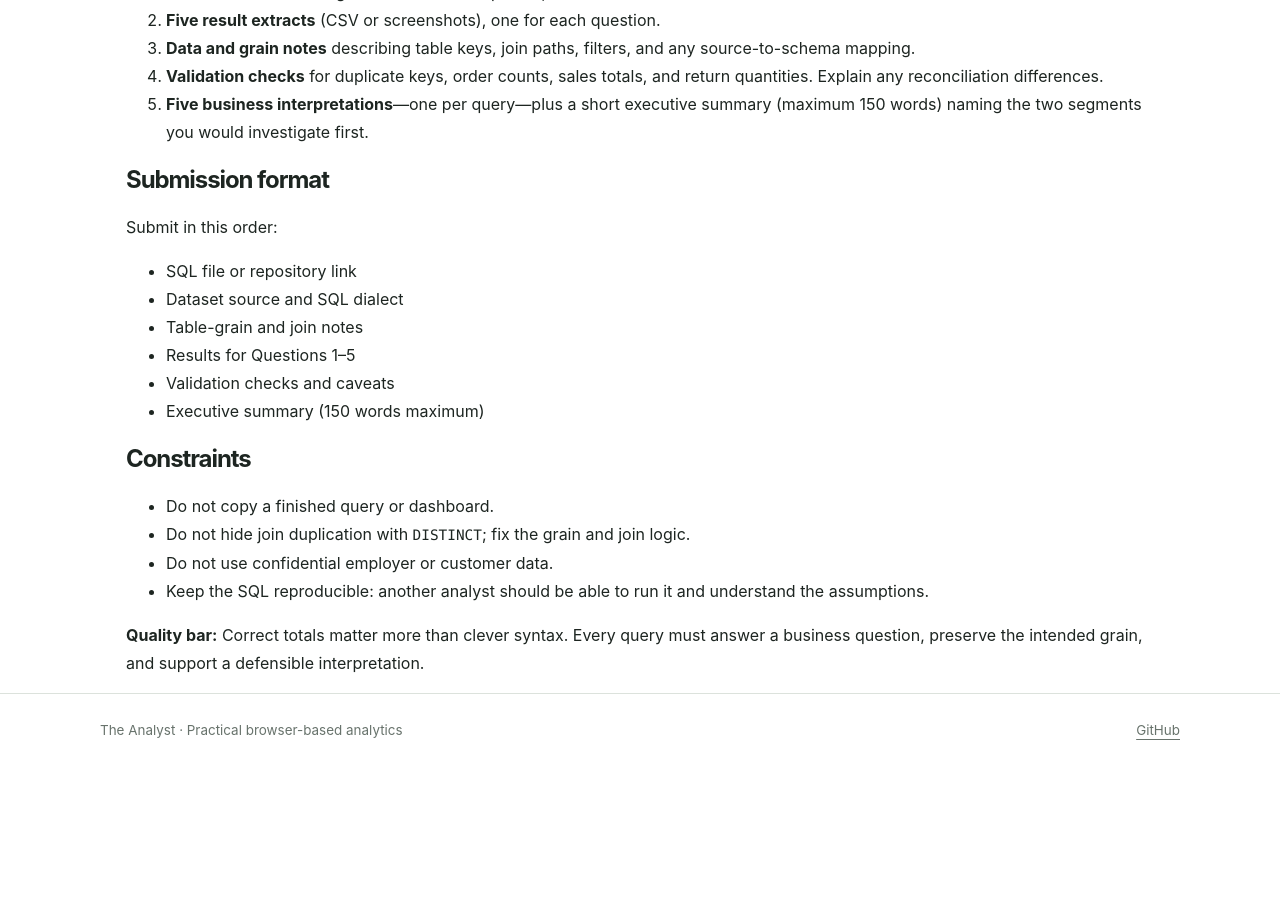
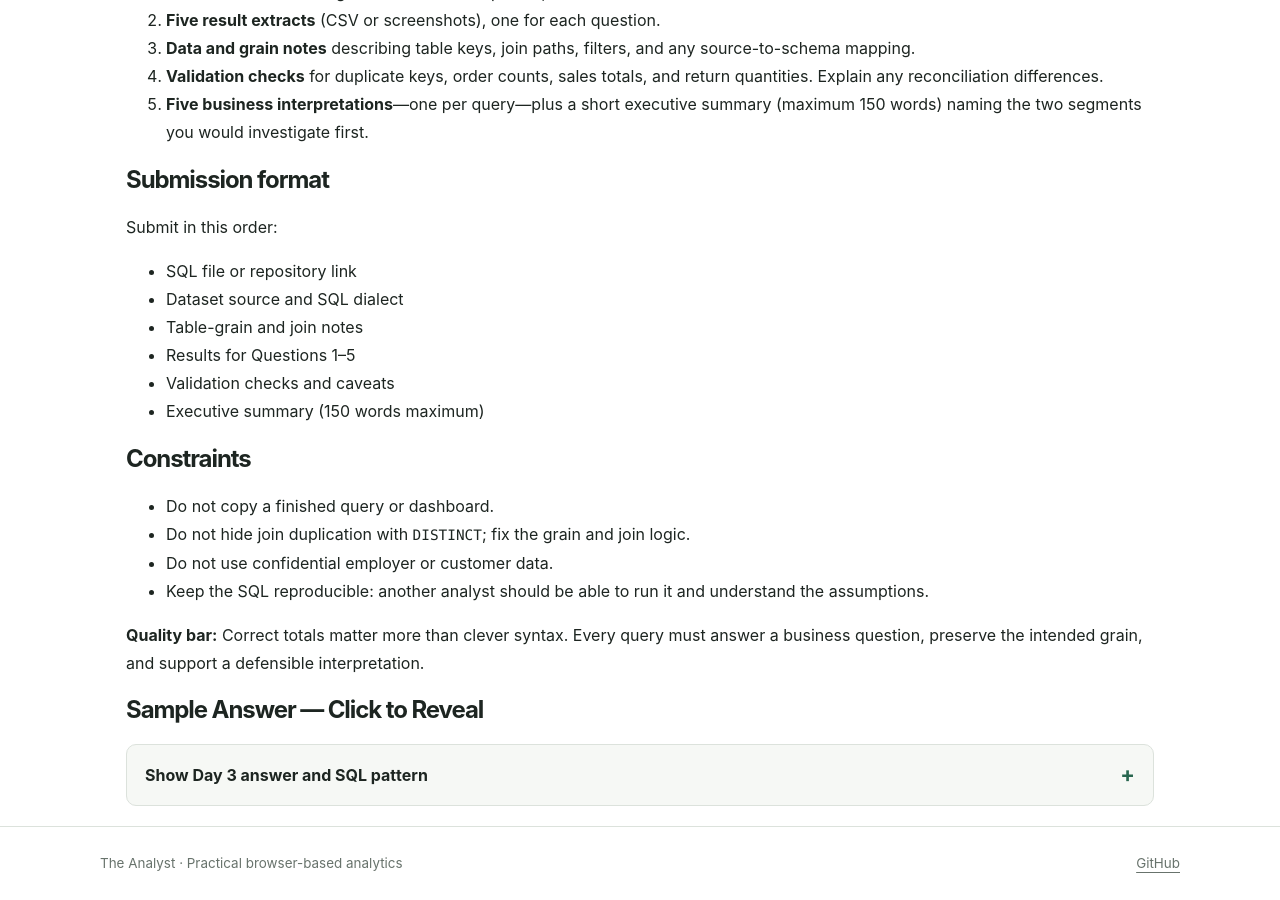
Before and after one commit to theanalystin/theanalyst.github.io, a Jekyll site: the page built from challenges/daily/day-03.md, in a window 1280 px wide and 900 px high, scrolled down 2707 px. Built offline with Jekyll 4.4.1, drawn with Linux system fonts in a browser that asks for light colours; before the commit the page ends 3474 px from its top, so only the background shows below that; part of the change alters nothing that is shown.

Commit message:
Add click-to-reveal SQL solution to Day 3

````diff
--- a/challenges/daily/day-03.md
+++ b/challenges/daily/day-03.md
@@ -117,3 +117,142 @@ Submit in this order:
 - Keep the SQL reproducible: another analyst should be able to run it and understand the assumptions.
 
 **Quality bar:** Correct totals matter more than clever syntax. Every query must answer a business question, preserve the intended grain, and support a defensible interpretation.
+
+
+## Sample Answer — Click to Reveal
+
+<details class="answer-reveal"><summary>Show Day 3 answer and SQL pattern</summary><div class="answer-content">
+
+**Assumptions:** PostgreSQL; completed status is exactly `'completed'`; amounts share one currency; `discount_amount` is a line-level amount. This is a reference pattern—validate names and business rules against your dataset.
+
+### Shared sales and return base
+
+```sql
+WITH completed_orders AS (
+  SELECT order_id, customer_id, order_date, region_id
+  FROM orders
+  WHERE order_status = 'completed'
+),
+returns_by_line AS (
+  SELECT order_item_id,
+         SUM(quantity_returned) AS units_returned,
+         SUM(refund_amount) AS refund_value
+  FROM returns
+  GROUP BY order_item_id
+),
+line_facts AS (
+  SELECT o.order_id, o.customer_id, o.order_date, o.region_id,
+         oi.order_item_id, oi.product_id, oi.quantity,
+         oi.quantity * oi.unit_price AS gross_sales,
+         oi.discount_amount,
+         oi.quantity * oi.unit_price - oi.discount_amount AS net_sales,
+         COALESCE(r.units_returned, 0) AS units_returned,
+         COALESCE(r.refund_value, 0) AS refund_value
+  FROM completed_orders o
+  JOIN order_items oi ON oi.order_id = o.order_id
+  LEFT JOIN returns_by_line r ON r.order_item_id = oi.order_item_id
+)
+SELECT * FROM line_facts;
+```
+
+### 1. Monthly sales trend
+
+```sql
+WITH monthly AS (
+  SELECT date_trunc('month', order_date)::date AS month,
+         SUM(gross_sales) AS gross_sales,
+         SUM(discount_amount) AS discounts,
+         SUM(net_sales) AS net_sales
+  FROM line_facts
+  GROUP BY 1
+)
+SELECT *,
+       (net_sales - LAG(net_sales) OVER (ORDER BY month))
+       / NULLIF(LAG(net_sales) OVER (ORDER BY month), 0) AS mom_growth
+FROM monthly
+ORDER BY month;
+```
+
+### 2. Orders, customers and AOV by month and region
+
+```sql
+SELECT date_trunc('month', order_date)::date AS month,
+       region_id, COUNT(DISTINCT order_id) AS completed_orders,
+       COUNT(DISTINCT customer_id) AS customers,
+       SUM(net_sales) AS net_sales,
+       SUM(net_sales) / NULLIF(COUNT(DISTINCT order_id), 0) AS aov
+FROM line_facts
+GROUP BY 1, 2 ORDER BY 1, 2;
+```
+
+### 3. Monthly customer cohort retention
+
+```sql
+WITH customer_months AS (
+  SELECT DISTINCT customer_id,
+         date_trunc('month', order_date)::date AS activity_month
+  FROM line_facts
+),
+cohorts AS (
+  SELECT customer_id, MIN(activity_month) AS cohort_month
+  FROM customer_months GROUP BY customer_id
+),
+cohort_activity AS (
+  SELECT c.cohort_month, a.activity_month,
+         ((EXTRACT(YEAR FROM a.activity_month) - EXTRACT(YEAR FROM c.cohort_month)) * 12
+          + EXTRACT(MONTH FROM a.activity_month) - EXTRACT(MONTH FROM c.cohort_month))::int AS month_number,
+         COUNT(DISTINCT a.customer_id) AS retained_customers
+  FROM customer_months a JOIN cohorts c USING (customer_id)
+  GROUP BY 1, 2, 3
+),
+cohort_sizes AS (
+  SELECT cohort_month, COUNT(*) AS cohort_size FROM cohorts GROUP BY 1
+)
+SELECT a.cohort_month, a.month_number, s.cohort_size,
+       a.retained_customers,
+       a.retained_customers::numeric / NULLIF(s.cohort_size, 0) AS retention_rate
+FROM cohort_activity a JOIN cohort_sizes s USING (cohort_month)
+ORDER BY 1, 2;
+```
+
+### 4. Returns by product category
+
+```sql
+SELECT p.category, SUM(f.quantity) AS units_sold,
+       SUM(f.units_returned) AS units_returned,
+       SUM(f.units_returned)::numeric / NULLIF(SUM(f.quantity), 0) AS unit_return_rate,
+       SUM(f.refund_value) AS refund_value
+FROM line_facts f JOIN products p USING (product_id)
+GROUP BY p.category ORDER BY unit_return_rate DESC;
+```
+
+### 5. Region/category monthly comparison
+
+```sql
+WITH segment_month AS (
+  SELECT date_trunc('month', f.order_date)::date AS month,
+         f.region_id, p.category,
+         SUM(f.net_sales) AS net_sales,
+         COUNT(DISTINCT f.order_id) AS orders,
+         SUM(f.units_returned)::numeric / NULLIF(SUM(f.quantity), 0) AS unit_return_rate
+  FROM line_facts f JOIN products p USING (product_id)
+  GROUP BY 1, 2, 3
+)
+SELECT *,
+       net_sales - LAG(net_sales) OVER
+         (PARTITION BY region_id, category ORDER BY month) AS sales_change,
+       unit_return_rate - LAG(unit_return_rate) OVER
+         (PARTITION BY region_id, category ORDER BY month) AS return_rate_change
+FROM segment_month ORDER BY month, region_id, category;
+```
+
+### Validation checks
+
+- Confirm `orders.order_id` and `order_items.order_item_id` are unique.
+- Check that return events are aggregated to one row per order line before joining.
+- Reconcile total completed order count against a direct count from `orders`.
+- Reconcile gross sales, discounts, and net sales to a separately calculated order-line total.
+- Flag returned units greater than sold units for review; do not silently cap them.
+
+**Interpretation:** SQL patterns produce metrics, not findings by themselves. Your two priority segments must be selected from your actual result set; no region or category can be named without data.
+</div></details>
````
